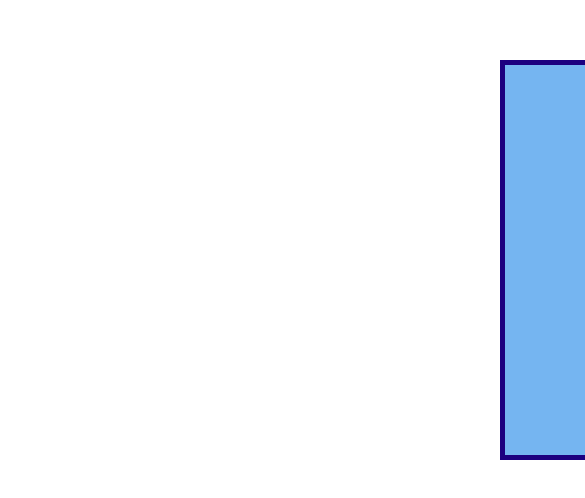
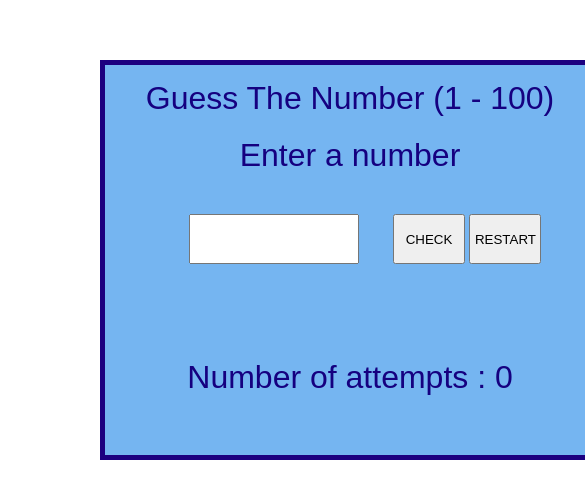
Before and after one commit to sofiadurkan1/Find_The_Number_Game, a plain HTML site: page index.html in a window 390 px wide. Shown: the part 240-738 px from the top of the page, 585 px wide, since content can reach past the window. Drawn offline with Linux system fonts and the light colour scheme.

Commit message:
media query added

```diff
--- a/style.css
+++ b/style.css
@@ -50,3 +50,30 @@ p,
 .result {
   margin: 0px;
 }
+@media screen and (max-width:700px){
+
+    .container {
+  background-color: rgb(117, 181, 241);
+  border: 5px solid rgb(28, 0, 128);
+  height: 400px;
+  width: 500px;
+  margin-top: 300px;
+  margin-left: 100px;
+  text-align: center;
+  padding: 5px;
+
+    }
+    #userInput {
+        width: 170px;
+        height: 50px;
+        margin: 30px;
+      }
+      #submit {
+        width: 15%;
+        height: 50px;
+      }
+      #restart {
+        width: 15%;
+        height: 50px;
+      }
+}
```
